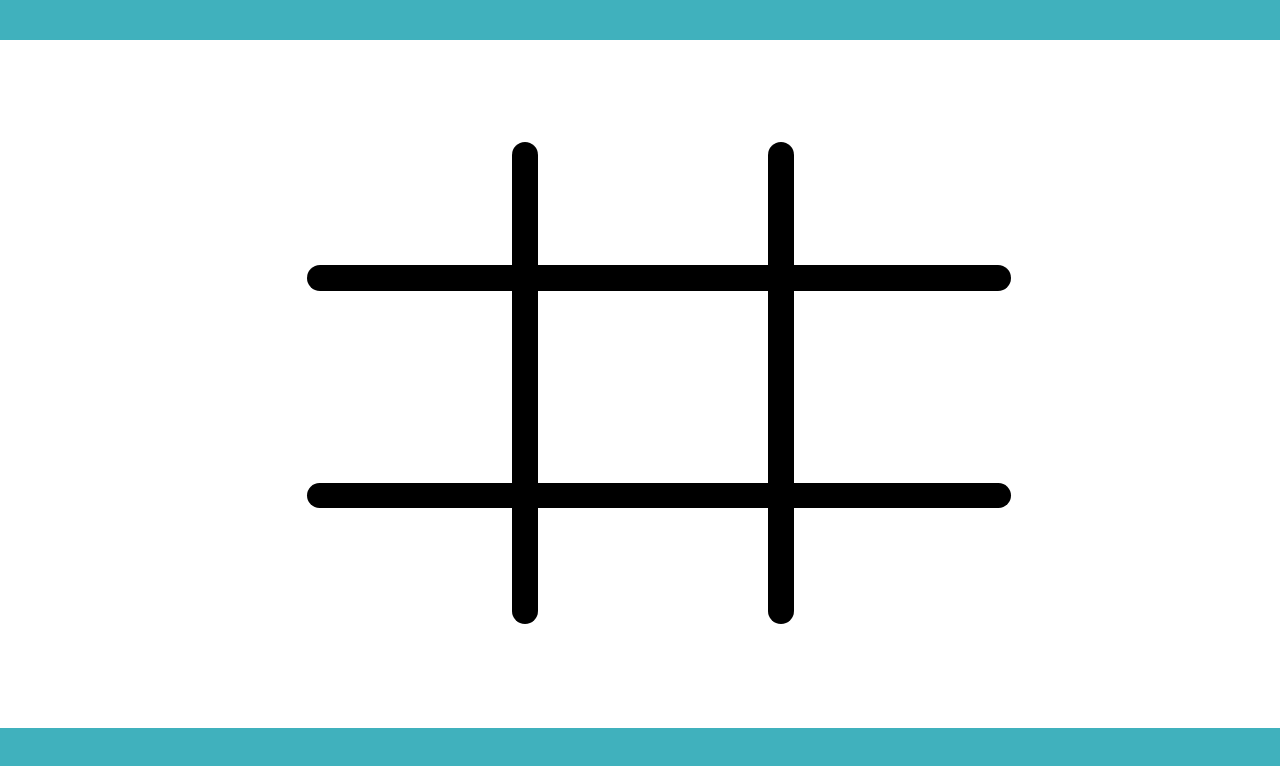
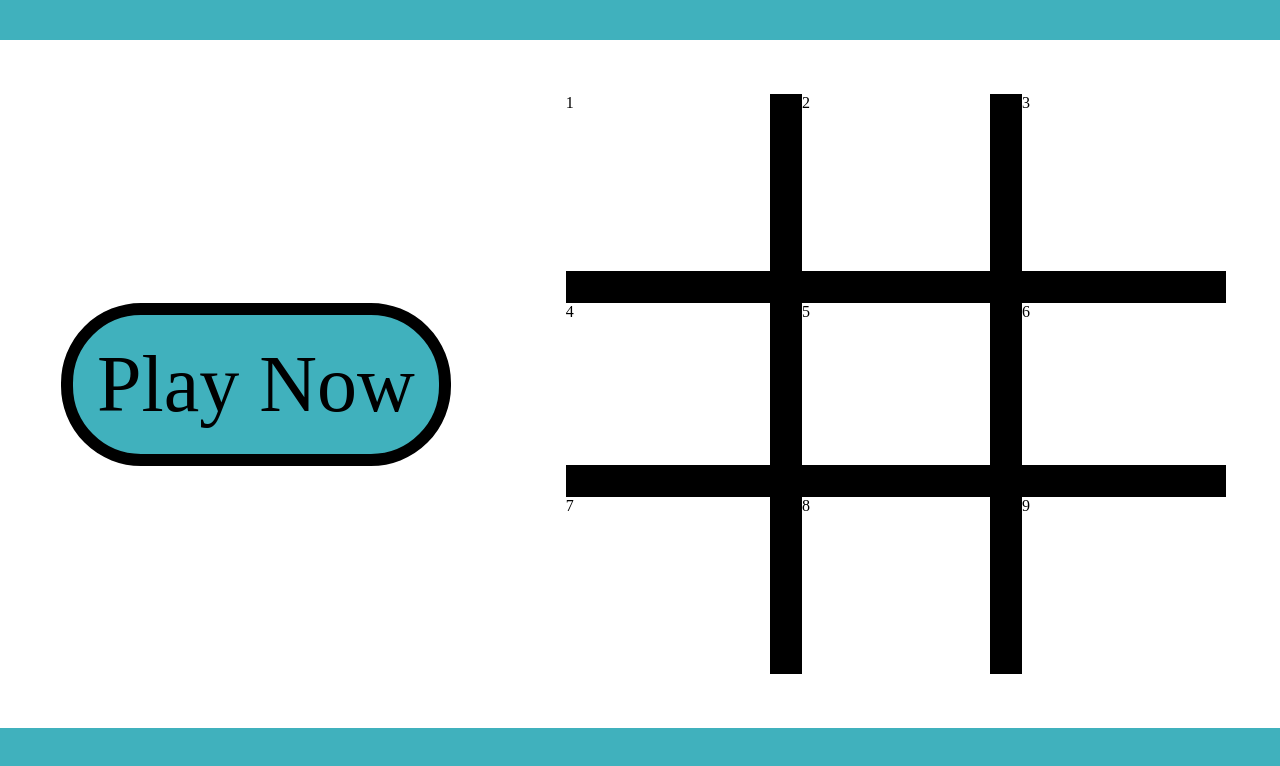
Before and after one commit to AidanW5/Tic-Tac-Toe, a plain HTML site: page index.html in a window 1280 px wide. Drawn offline with Linux system fonts and the light colour scheme.

Commit message:
Redid board and started js

```diff
--- a/index.html
+++ b/index.html
@@ -12,10 +12,20 @@
 </head>
 <body>
     <div class="container">
-        <div id="vert1"></div>
-        <div id="vert2"></div>
-        <div id="horz1"></div>
-        <div id="horz2"></div>
+        <div class="play_card">
+            <button id="play_now" onclick="playNow()">Play Now</button>
+        </div>
+        <div class="board">
+            <div id="square1">1</div>
+            <div id="square2">2</div>
+            <div id="square3">3</div>
+            <div id="square4">4</div>
+            <div id="square5">5</div>
+            <div id="square6">6</div>
+            <div id="square7">7</div>
+            <div id="square8">8</div>
+            <div id="square9">9</div>
+        </div>
     </div>
 </body>
 </html>
--- a/script.js
+++ b/script.js
@@ -0,0 +1,7 @@
+const playCard = document.getElementsByClassName('play_card');
+
+function playNow() {
+
+    const playBtn = document.getElementById('play_now');
+    playBtn.remove();
+}
--- a/styling/style.css
+++ b/styling/style.css
@@ -1,13 +1,6 @@
 :root {
-    /*vertical lines*/
-    --line-color: #000000;
-    --line-height-vert: 70%;
-    --line-width-vert: 2%;
-    --border-radius: 5rem;
-
-    /*horizontal lines*/
-    --line-height-horz: 3.721%;
-    --line-width-horz: 55%;
+    /*Board border*/
+    --border: 1rem solid #000000;
 }
 
 body {
@@ -23,40 +16,67 @@ body {
     height: 43rem;
     width: 80rem;
     margin-top: 5vh;
+    display: grid;
+    grid-template-columns: 40% 60%;
 }
 
-#vert1 {
-    background-color: var(--line-color);
-    height: var(--line-height-vert);
-    width: var(--line-width-vert);
-    border-radius: var(--border-radius);
-    margin-top: 8%;
-    margin-left: 40%;
+.play_card {
+    display: flex;
+    align-items: center;
+    justify-content: center;
 }
 
-#vert2 {
-    background-color: var(--line-color);
-    height: var(--line-height-vert);
-    width: var(--line-width-vert);
-    border-radius: var(--border-radius);
-    margin-top: -37.65%;
-    margin-left: 60%;
+#play_now {
+    font-size: 5rem;
+    background-color: #40B1BD;
+    border: 0.75rem solid #000000;
+    border-radius: 5rem;
+    padding: 1.5rem;
 }
 
-#horz1 {
-    background-color: var(--line-color);
-    height: var(--line-height-horz);
-    width: var(--line-width-horz);
-    border-radius: var(--border-radius);
-    margin-top: -28%;
-    margin-left: 24%;
+#play_now:hover {
+    color: #ffffff;
 }
 
-#horz2 {
-    background-color: var(--line-color);
-    height: var(--line-height-horz);
-    width: var(--line-width-horz);
-    border-radius: var(--border-radius);
-    margin-top: 15%;
-    margin-left: 24%;
+.board {
+    display: grid;
+    grid-template-columns: 1fr 1fr 1fr;
+    grid-template-rows: 1fr 1fr 1fr;
+    margin: 7%;
 }
+
+#square1 {
+    border-right: var(--border); border-bottom: var(--border);
+}
+
+#square2 {
+    border-left: var(--border); border-right: var(--border); border-bottom: var(--border);
+}
+
+#square3 {
+    border-left: var(--border); border-bottom: var(--border);
+}
+
+#square4 {
+   border-top: var(--border); border-right: var(--border); border-bottom: var(--border);
+}
+
+#square5 {
+    border: var(--border);
+}
+
+#square6 {
+   border-top: var(--border); border-left: var(--border); border-bottom: var(--border);
+}
+
+#square7 {
+    border-top: var(--border); border-right: var(--border);
+}
+
+#square8 {
+  border-left: var(--border); border-top: var(--border); border-right: var(--border);
+}
+
+#square9 {
+   border-top: var(--border); border-left: var(--border);
+}
```
Also changed, not shown: Tx3_notes.txt.
